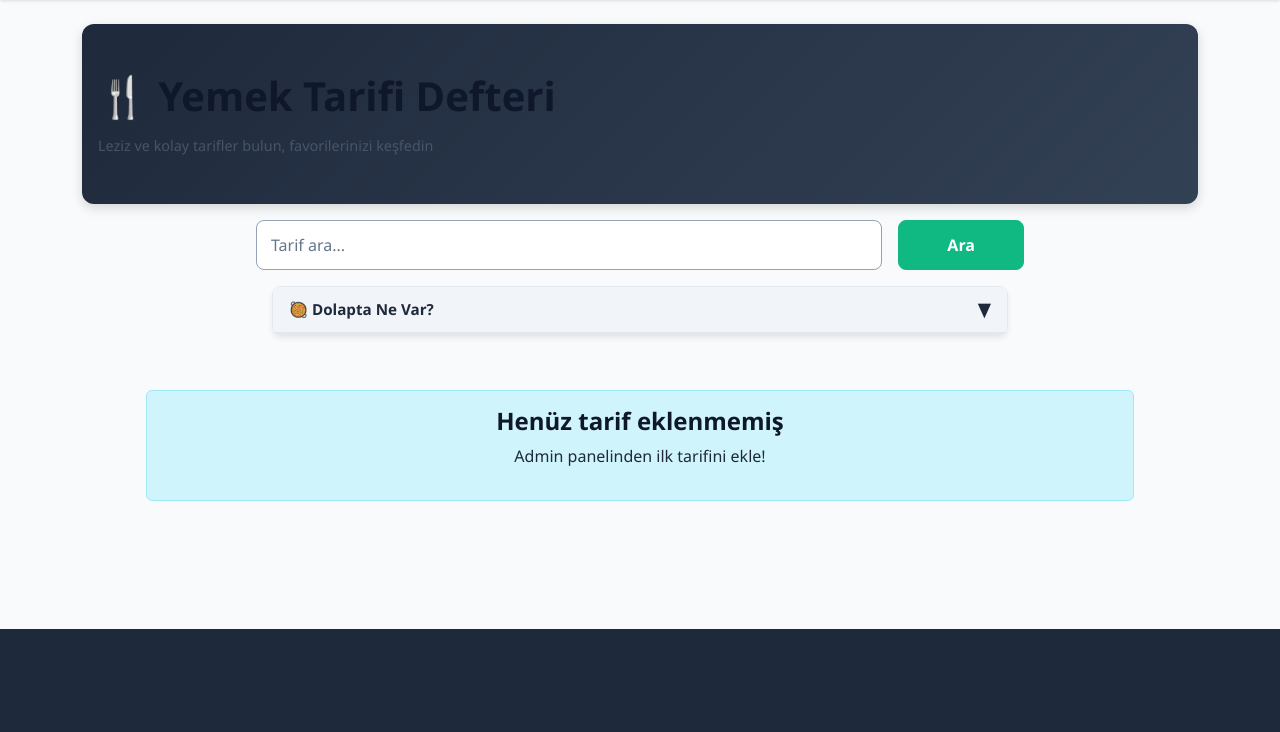
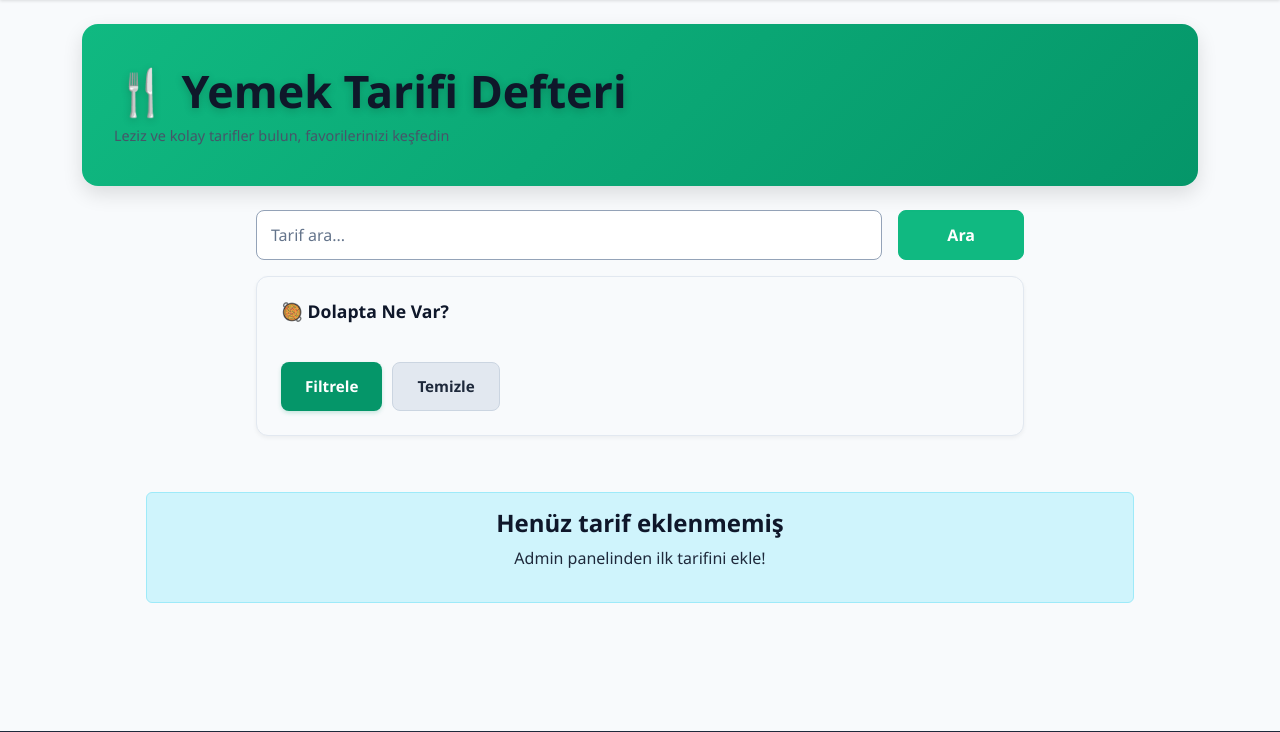
Before and after one commit to izeluysal/yemek, a Flask app: page / in a window 1280 px wide. Shown: the part 62-794 px from the top of the page. Run offline with Flask 3, Linux system fonts and the light colour scheme.

Commit message:
Upgrade design: modern emerald gradient banner, add ingredient filter with all_ingredients backend list

```diff
--- a/application.py
+++ b/application.py
@@ -116,6 +116,16 @@ def register_routes(app):
             }]
         })
 
+        # Extract unique ingredients from all recipes
+        all_ingredients_set = set()
+        for recipe in recipes_list:
+            if recipe.ingredients:
+                # Split by comma or newline, strip whitespace
+                ingredients = [ing.strip() for ing in recipe.ingredients.replace('\n', ',').split(',')]
+                all_ingredients_set.update([ing for ing in ingredients if ing])
+
+        all_ingredients = sorted(list(all_ingredients_set))
+
         return render_template(
             'index.html',
             recipes=recipes,
@@ -124,7 +134,8 @@ def register_routes(app):
             total_comments=total_comments,
             avg_cook_time=avg_cook_time,
             time_chart_data=time_chart_data,
-            tag_chart_data=tag_chart_data
+            tag_chart_data=tag_chart_data,
+            all_ingredients=all_ingredients
         )
 
     @app.route('/search')
--- a/templates/index.html
+++ b/templates/index.html
@@ -39,11 +39,11 @@
   }
 </style>
 <!-- Hero Section -->
-<div class="mb-3">
-    <div class="card text-white" style="border-radius: 12px; box-shadow: 0 4px 12px rgba(0, 0, 0, 0.15); background: linear-gradient(135deg, #1e293b 0%, #334155 100%);">
-        <div class="card-body py-4 py-md-5">
-            <h1 class="card-title mb-3" style="font-size: clamp(1.5rem, 5vw, 2.5rem); font-weight: 700;">🍴 Yemek Tarifi Defteri</h1>
-            <p class="card-text mb-0" style="font-size: clamp(0.9rem, 4vw, 1.1rem);">Leziz ve kolay tarifler bulun, favorilerinizi keşfedin</p>
+<div class="mb-4" style="margin-bottom: 2rem;">
+    <div class="card text-white" style="border-radius: 16px; box-shadow: 0 8px 20px rgba(0, 0, 0, 0.12); background: linear-gradient(135deg, #10b981 0%, #059669 100%); border: none;">
+        <div class="card-body" style="padding: 2.5rem 2rem;">
+            <h1 class="card-title mb-2" style="font-size: clamp(1.8rem, 6vw, 2.8rem); font-weight: 800; color: #ffffff; text-shadow: 0 2px 8px rgba(0, 0, 0, 0.2);">🍴 Yemek Tarifi Defteri</h1>
+            <p class="card-text mb-0" style="font-size: clamp(0.95rem, 4vw, 1.15rem); color: #cbd5e1; font-weight: 500;">Leziz ve kolay tarifler bulun, favorilerinizi keşfedin</p>
         </div>
     </div>
 </div>
@@ -57,28 +57,24 @@
             <button type="submit" class="btn btn-primary px-3 px-sm-5" style="font-weight: 600; border-radius: 8px; white-space: nowrap;">Ara</button>
         </form>
 
-        <!-- Ingredient Filter Dropdown -->
-        <div style="max-width: 800px; margin: 1rem auto 0; padding: 0 1rem;">
-            <div class="card" style="border-radius: 8px; border: 1px solid #e2e8f0; background: #f8fafc;">
-                <div class="card-header" style="background: #f1f5f9; cursor: pointer; border-bottom: 1px solid #e2e8f0;" onclick="toggleIngredientFilter()">
-                    <div class="d-flex justify-content-between align-items-center">
-                        <h6 class="mb-0" style="font-weight: 600; color: #1e293b; font-size: 0.95rem;">🥘 Dolapta Ne Var?</h6>
-                        <span id="filter-toggle-icon" style="font-size: 1.2rem; transition: transform 0.3s;">▼</span>
+<!-- Ingredient Filter Dropdown -->
+        <div style="margin: 1rem auto 0; padding: 0;">
+            <div style="border-radius: 12px; border: 1px solid #e2e8f0; background: #f8fafc; box-shadow: 0 2px 4px rgba(0, 0, 0, 0.05);">
+                <div style="padding: 1.5rem;">
+                    <h6 style="margin-bottom: 1rem; font-weight: 700; color: #0f172a; font-size: 1.1rem;">🥘 Dolapta Ne Var?</h6>
+
+                    <div id="ingredientContainer" style="display: grid; grid-template-columns: repeat(auto-fill, minmax(140px, 1fr)); gap: 10px; margin-bottom: 1.5rem;">
+                        {% for ingredient in all_ingredients %}
+                        <label style="display: flex; align-items: center; gap: 0.5rem; cursor: pointer; padding: 0.75rem; border-radius: 8px; background: white; border: 1px solid #cbd5e1; transition: all 0.2s ease;" class="ingredient-label" onmouseover="this.style.backgroundColor='#e2e8f0'" onmouseout="this.style.backgroundColor='white'">
+                            <input type="checkbox" class="ingredient-checkbox" value="{{ ingredient }}" style="cursor: pointer; width: 16px; height: 16px;">
+                            <span style="color: #1e293b; font-size: 0.9rem; font-weight: 500; text-transform: capitalize;">{{ ingredient }}</span>
+                        </label>
+                        {% endfor %}
                     </div>
-                </div>
-                <div id="ingredient-filter-content" style="display: none; padding: 1rem; border-top: 1px solid #e2e8f0;">
-                    <div style="display: grid; grid-template-columns: repeat(auto-fill, minmax(150px, 1fr)); gap: 10px; max-height: 300px; overflow-y: auto;">
-                        <label style="display: flex; align-items: center; gap: 8px; cursor: pointer; padding: 8px; border-radius: 6px; transition: background 0.2s;" onmouseover="this.style.background='#e2e8f0'" onmouseout="this.style.background='transparent'">
-                            <input type="checkbox" id="ingredient-all" onchange="toggleAllIngredients()" style="cursor: pointer;">
-                            <span style="color: #1e293b; font-weight: 600; font-size: 0.9rem;">Tüm Malzemeler</span>
-                        </label>
-                        <div id="ingredient-list" style="grid-column: 1/-1;">
-                            <!-- Ingredients will be populated by JavaScript -->
-                        </div>
-                    </div>
-                    <div style="margin-top: 1rem; display: flex; gap: 8px;">
-                        <button type="button" onclick="filterByIngredients()" class="btn btn-sm btn-primary" style="background: #10b981; border: none; font-weight: 600; border-radius: 6px;">Filtrele</button>
-                        <button type="button" onclick="clearIngredientFilter()" class="btn btn-sm btn-outline-secondary" style="border-radius: 6px; color: #475569;">Temizle</button>
+
+                    <div style="display: flex; gap: 10px; flex-wrap: wrap;">
+                        <button type="button" id="filterBtn" style="padding: 12px 24px; background-color: #059669; color: white; border: none; border-radius: 8px; font-weight: 600; cursor: pointer; font-size: 0.95rem; transition: background-color 0.2s; box-shadow: 0 2px 4px rgba(5, 150, 105, 0.2);" onmouseover="this.style.backgroundColor='#047857'" onmouseout="this.style.backgroundColor='#059669'" onclick="filterByIngredientsBackend()">Filtrele</button>
+                        <button type="button" id="clearBtn" style="padding: 12px 24px; background-color: #e2e8f0; color: #1e293b; border: 1px solid #cbd5e1; border-radius: 8px; font-weight: 600; cursor: pointer; font-size: 0.95rem; transition: all 0.2s;" onmouseover="this.style.backgroundColor='#cbd5e1'" onmouseout="this.style.backgroundColor='#e2e8f0'" onclick="clearIngredientFilterBackend()">Temizle</button>
                     </div>
                 </div>
             </div>
@@ -280,105 +276,54 @@
     `;
     document.head.appendChild(styleSheet);
 
-    // Initialize ingredient filter
-    initializeIngredientFilter();
-</script>
-
-<script>
-    // All available ingredients extracted from recipes
-    const allIngredientsSet = new Set();
-    const recipeIngredientsMap = new Map();
-
-    // Extract ingredients from all recipes
-    function initializeIngredientFilter() {
-        const recipeItems = document.querySelectorAll('.recipe-item');
-        recipeItems.forEach((item, idx) => {
-            const ingredientsStr = item.dataset.ingredients || '';
-            if (ingredientsStr) {
-                const ingredients = JSON.parse(ingredientsStr);
-                recipeIngredientsMap.set(idx, ingredients);
-                ingredients.forEach(ing => {
-                    // Extract the main ingredient name (before quantity)
-                    const mainIng = ing.split(/[\d\s()]/)[0].trim().toLowerCase();
-                    if (mainIng) allIngredientsSet.add(mainIng);
-                });
-            }
-        });
-
-        // Populate ingredient list dynamically
-        populateIngredientList();
-    }
-
-    function populateIngredientList() {
-        const ingredientList = document.getElementById('ingredient-list');
-        if (!ingredientList || allIngredientsSet.size === 0) return;
-
-        const sortedIngredients = Array.from(allIngredientsSet).sort();
-        let html = '';
-        sortedIngredients.forEach(ing => {
-            html += `
-                <label style="display: flex; align-items: center; gap: 8px; cursor: pointer; padding: 8px; border-radius: 6px; grid-column: span 1; transition: background 0.2s;"
-                       onmouseover="this.style.background='#e2e8f0'"
-                       onmouseout="this.style.background='transparent'">
-                    <input type="checkbox" class="ingredient-checkbox" value="${ing}" style="cursor: pointer;">
-                    <span style="color: #475569; font-size: 0.9rem; text-transform: capitalize;">${ing}</span>
-                </label>
-            `;
-        });
-        ingredientList.innerHTML = html;
-    }
-
-    function toggleIngredientFilter() {
-        const content = document.getElementById('ingredient-filter-content');
-        const icon = document.getElementById('filter-toggle-icon');
-        const isOpen = content.style.display === 'block';
-        content.style.display = isOpen ? 'none' : 'block';
-        icon.style.transform = isOpen ? 'rotate(0deg)' : 'rotate(180deg)';
-    }
-
-    function toggleAllIngredients() {
-        const checkboxes = document.querySelectorAll('.ingredient-checkbox');
-        const allCheckbox = document.getElementById('ingredient-all');
-        checkboxes.forEach(cb => cb.checked = allCheckbox.checked);
-    }
-
-    function filterByIngredients() {
+    // Ingredient Filter Functions
+    function filterByIngredientsBackend() {
         const selectedIngredients = Array.from(document.querySelectorAll('.ingredient-checkbox:checked'))
-            .map(cb => cb.value.toLowerCase());
+            .map(cb => cb.value.toLowerCase().trim());
 
         if (selectedIngredients.length === 0) {
-            clearIngredientFilter();
+            clearIngredientFilterBackend();
             return;
         }
 
         const recipeItems = document.querySelectorAll('.recipe-item');
-        recipeItems.forEach((item, idx) => {
-            const ingredients = recipeIngredientsMap.get(idx) || [];
-            const hasAllIngredients = selectedIngredients.every(selected =>
-                ingredients.some(ing => ing.toLowerCase().includes(selected))
-            );
+        recipeItems.forEach((item) => {
+            const ingredientsStr = item.dataset.ingredients || '';
+            if (!ingredientsStr) {
+                item.style.display = 'none';
+                return;
+            }
 
-            if (hasAllIngredients) {
-                item.style.display = 'block';
-                item.style.animation = 'fadeIn 0.3s ease';
-            } else {
+            try {
+                const ingredients = JSON.parse(ingredientsStr);
+                const ingredientTexts = ingredients.map(ing => ing.toLowerCase());
+
+                // Check if recipe contains ALL selected ingredients
+                const hasAllSelected = selectedIngredients.every(selected =>
+                    ingredientTexts.some(ing => ing.includes(selected))
+                );
+
+                if (hasAllSelected) {
+                    item.style.display = 'block';
+                    item.style.animation = 'fadeIn 0.3s ease';
+                } else {
+                    item.style.display = 'none';
+                }
+            } catch (e) {
                 item.style.display = 'none';
             }
         });
     }
 
-    function clearIngredientFilter() {
+    function clearIngredientFilterBackend() {
         document.querySelectorAll('.ingredient-checkbox').forEach(cb => cb.checked = false);
-        document.getElementById('ingredient-all').checked = false;
         document.querySelectorAll('.recipe-item').forEach(item => {
             item.style.display = 'block';
+            item.style.animation = '';
         });
     }
+</script>
 
-    function filterRecipesByIngredientsLive() {
-        // Will be used for live search integration
-    }
-</script>
 {% endif %}
 
 <!-- Featured Tags with Live Filtering -->
```
